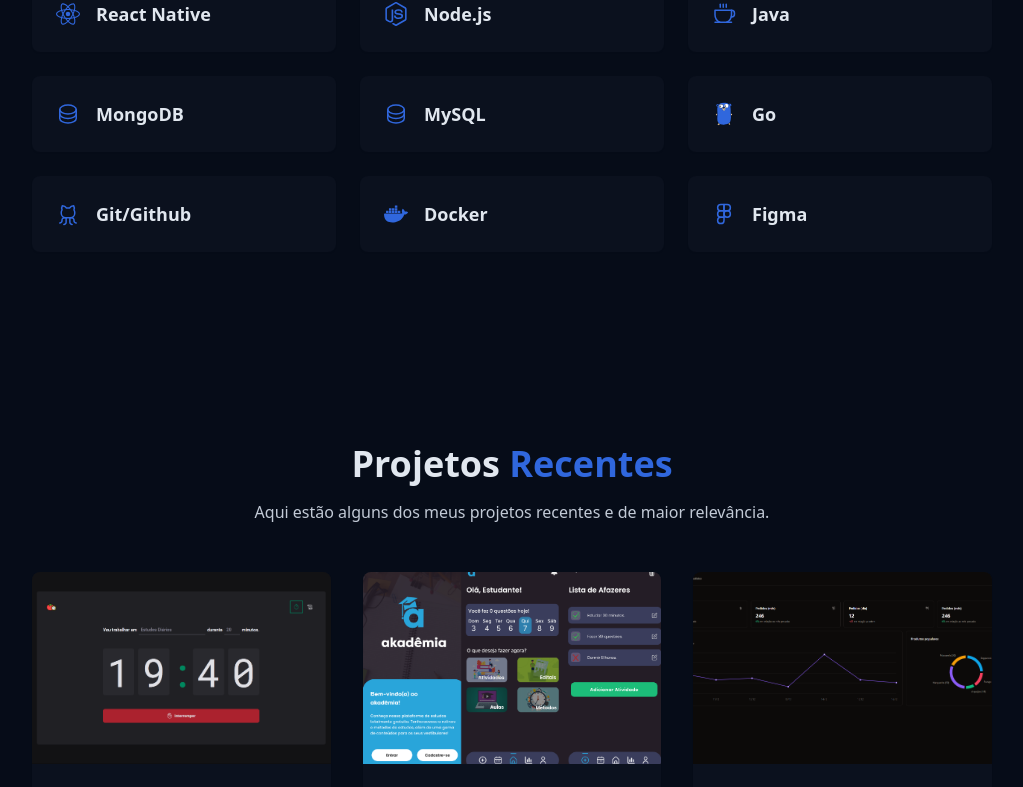
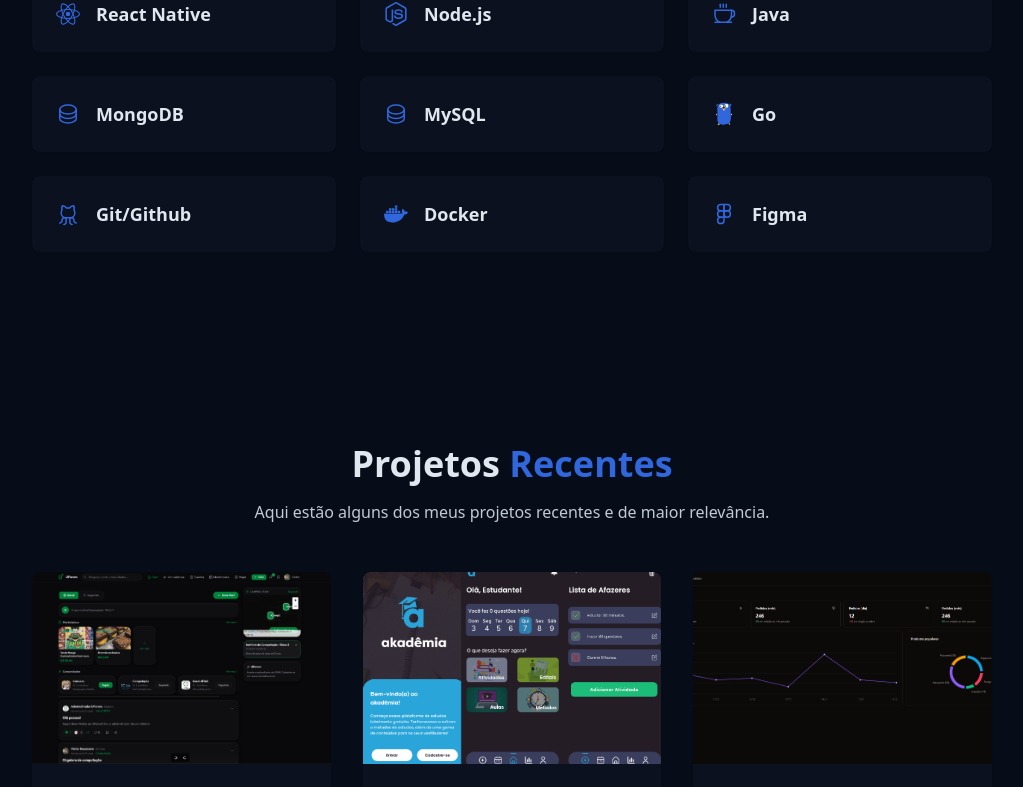
Before and after one commit to yVictorK/Portifolio_Victor, a React (Vite) app: page / in a window 1280 px wide. Shown: the part 2000-2787 px from the top of the page, without its empty margins (128-1151 px from the left). Built offline with nearby package versions, Linux system fonts and the light colour scheme.

Commit message:
update: new project uforum description

```diff
--- a/src/components/ProjectsSection.tsx
+++ b/src/components/ProjectsSection.tsx
@@ -3,11 +3,20 @@
 const projects = [
   {
     id: 1,
-    title: "Projeto Pomodoro",
-    description: "Um contador pomodoro, com histório dos ciclos realizados. Utilizando conceitos de componentização, rotas e validação de formulários",
-    image: "/projects/pomodoro.png",
-    tags: ["React", "Styled-components", "TypeScript", "Hook-Form", "Git"],
-    githubUrl: "https://github.com/yVictorK/ProjetoPomodoro",
+    title: "UForum - Rede Social Acadêmica",
+    description: "Uma rede social acadêmica completa para a UFAM, com comunidades, eventos e marketplace integrado. Permite interação entre alunos, acesso ao mapa do campus e negociação de produtos",
+    image: "/projects/uforum.png",
+    tags: [
+      "React",
+      "TypeScript",
+      "NextJS",
+      "Java",
+      "Spring Boot",
+      "PostgreSQL",
+      "Docker",
+      "Git"
+    ],
+    githubUrl: "https://github.com/yVictorK/uforum",
   },
   {
     id: 2,
```
Also changed, not shown: public/projects/uforum.png (added).
